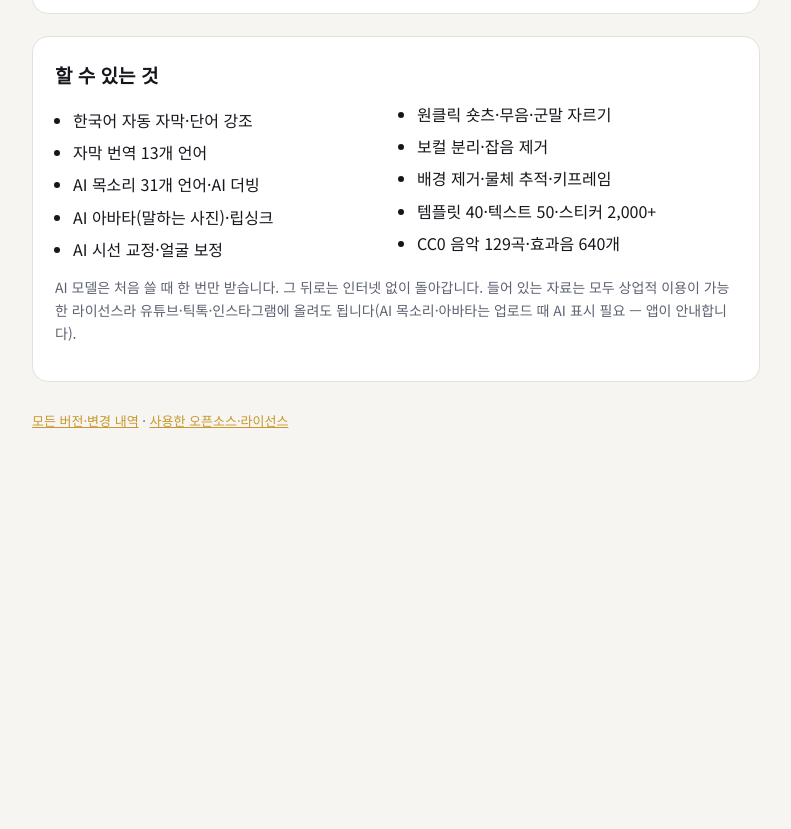
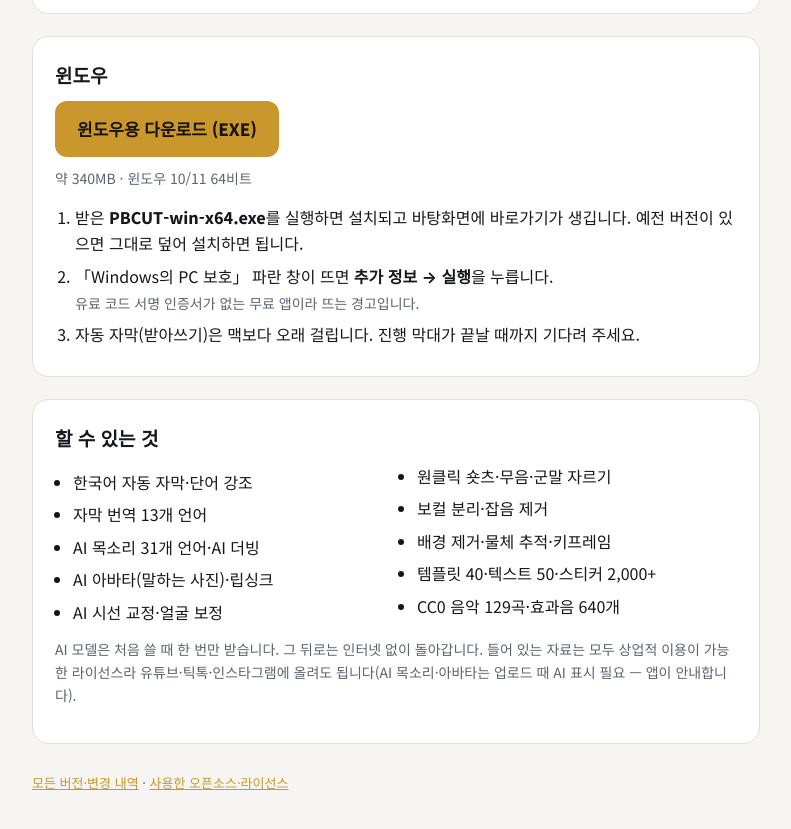
Before and after one commit to sincere9292-debug/pbcut, a plain HTML site: page index.html in a window 1280 px wide. Shown: the part 669-1498 px from the top of the page, without its empty margins (244-1035 px from the left). Before the commit the page ends 1180 px from the top, so only its background shows below. Drawn offline with Linux system fonts and the light colour scheme.

Commit message:
윈도우 다운로드 추가(v0.7.3)

```diff
--- a/index.html
+++ b/index.html
@@ -68,6 +68,18 @@
   </section>
 
   <section class="card">
+    <h2>윈도우</h2>
+    <a class="btn" href="https://github.com/sincere9292-debug/pbcut/releases/latest/download/PBCUT-win-x64.exe">윈도우용 다운로드 (EXE)</a>
+    <p class="meta">약 340MB · 윈도우 10/11 64비트</p>
+    <ol>
+      <li>받은 <b>PBCUT-win-x64.exe</b>를 실행하면 설치되고 바탕화면에 바로가기가 생깁니다. 예전 버전이 있으면 그대로 덮어 설치하면 됩니다.</li>
+      <li>「Windows의 PC 보호」 파란 창이 뜨면 <b>추가 정보 → 실행</b>을 누릅니다.<br>
+        <span class="meta">유료 코드 서명 인증서가 없는 무료 앱이라 뜨는 경고입니다.</span></li>
+      <li>자동 자막(받아쓰기)은 맥보다 오래 걸립니다. 진행 막대가 끝날 때까지 기다려 주세요.</li>
+    </ol>
+  </section>
+
+  <section class="card">
     <h2>할 수 있는 것</h2>
     <ul class="feat">
       <li>한국어 자동 자막·단어 강조</li>
```
